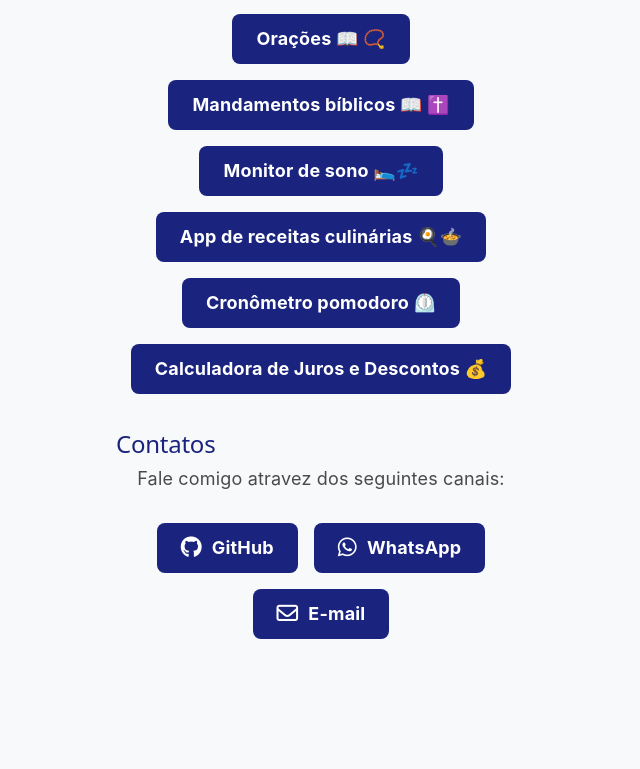
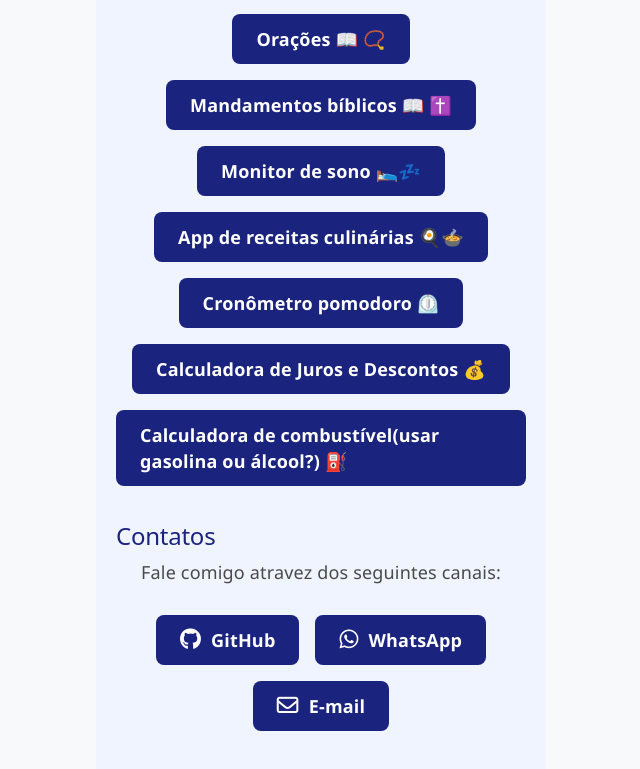
Before and after one commit to samylleribeiro/portifolio-react, a React (Vite) app: page / in a window 1280 px wide. Shown: the part 2634-3403 px from the top of the page, without its empty margins (319-959 px from the left). Before the commit the page ends 3311 px from the top, so only its background shows below. Built offline with nearby package versions, Linux system fonts and the light colour scheme.

Commit message:
adicionando uma calculadora de combustível:álcool ou gasolina?

```diff
--- a/src/App.css
+++ b/src/App.css
@@ -1,5 +1,13 @@
 /* Estilo Base */
-#root
+#root {
+  display: flex;
+  flex-direction: column;
+  align-items: center;
+  justify-content: center;
+  min-height: 100vh;
+  background-color: #f0f4ff;
+  font-family: 'Segoe UI', Tahoma, Geneva, Verdana, sans-serif;
+}
 
 .logo {
   height: 8em;
--- a/src/App.jsx
+++ b/src/App.jsx
@@ -369,6 +369,15 @@ function App() {
               Calculadora de Juros e Descontos 💰
             </a>
           </li>
+          <li>
+            <a
+              href="https://samylleribeiro.github.io/calculadora-combustivel/"
+              target="_blank"
+              rel="noreferrer"
+            >
+              Calculadora de combustível(usar gasolina ou álcool?) ⛽
+            </a>
+          </li>
         </ul>
 
       </section>
```
